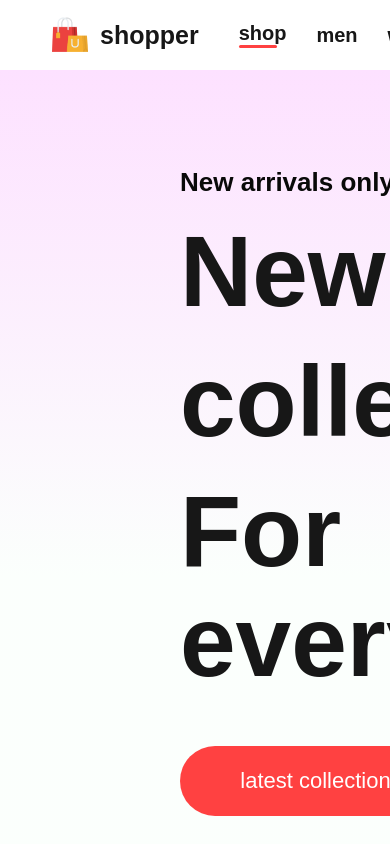
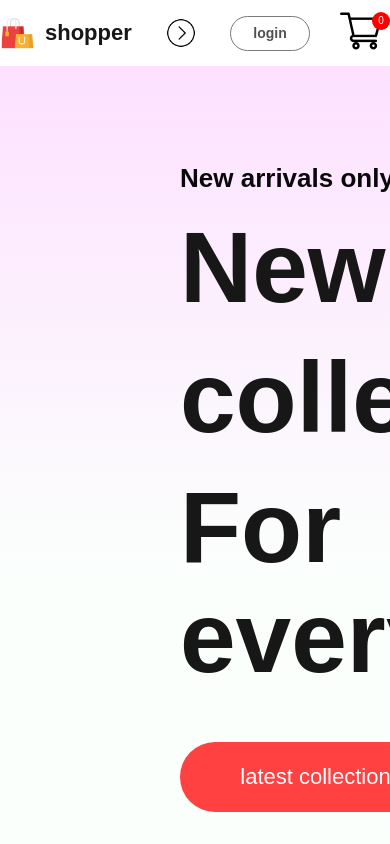
Before and after one commit to george827/E-commerce, a React (Create React App) app in the folder front-end/: page / in a window 390 px wide. Shown: the top 844 px of the page. Built offline with nearby package versions, Linux system fonts and the light colour scheme.

Commit message:
800 screen media

```diff
--- a/front-end/src/components/Navbar/Navbar.css
+++ b/front-end/src/components/Navbar/Navbar.css
@@ -3,6 +3,7 @@
     justify-content: space-between;
     padding: 16px;
     box-shadow: 0 1px 3px -2px black;
+    align-items: center;
 }
 
 .nav-logo {
@@ -75,6 +76,9 @@
     font-size: 20px;
     font-weight: 600;
 }
+.nav-dropdown {
+    display: none;
+}
 
 @media (max-width: 1280px) {
     .navbar {
@@ -109,3 +113,69 @@
     }
 
 }
+
+@media (max-width:1024px){
+    .navbar {
+        padding: 12px 30px;
+    }
+
+    .nav-logo img {
+        width: 35px;
+    }
+    .nav-logo p {
+        font-size: 22px;
+    }
+    .nav-menu {
+        gap: 25px;
+        font-size: 14px;
+    }
+    .nav-login-cart button {
+        width: 80px;
+        height: 35px;
+        font-size: 14px;
+    }
+
+    nav-login-cart img {
+        width: 30px;
+    }
+
+    .nav-cart-count {
+        width: 18px;
+        height: 18px;
+        font-size: 10px;
+        margin-top: -25px;
+        margin-left: -40px;
+    }
+}
+
+@media(max-width:800px) {
+    .navbar {
+        padding: 10px 0px;
+    }
+    .nav-dropdown {
+        display: block;
+        width: 30px;
+        height: 30px;
+        rotate: -90deg;
+        transition: all 0.5s ease-in-out;
+    }
+    .nav-menu {
+        position: absolute;
+        top: 50px;
+        display: none;
+        width: 100%;
+        height: 80px;
+        align-items: center;
+        background-color: #fff;
+        transition: all 0.5s ease-in-out;
+    }
+    .nav-menu-visible {
+        display: flex;
+        /* flex-direction: column; */
+        /* gap: 20px; */
+        /* padding-left: 50px; */
+    }
+    .nav-dropdown.open {
+        transform: rotate(90deg);
+    }
+}
--- a/front-end/src/components/Navbar/Navbar.jsx
+++ b/front-end/src/components/Navbar/Navbar.jsx
@@ -1,7 +1,8 @@
-import React, { useContext } from "react";
+import React, { useContext, useRef } from "react";
 import { useState } from "react";
 import "./Navbar.css";
 import Logo from "../assets/Frontend_Assets/logo.png";
+import nav_dropdown from "../assets/Frontend_Assets/nav_dropdown.png";
 import cart_icon from "../assets/Frontend_Assets/cart_icon.png";
 import { Link } from "react-router-dom";
 import { ShopContext } from "../../context/ShopContext";
@@ -9,13 +10,21 @@
 export const Navbar = () => {
   const [menu, setMenu] = useState("shop");
   const {cartCount} = useContext(ShopContext);
+  const menuRef = useRef();
+
+  const dropdown_toggle = (e) => {
+    menuRef.current.classList.toggle("nav-menu-visible");
+    e.target.classList.toggle("open");
+  }
+
   return (
     <div className="navbar">
       <div className="nav-logo">
         <img src={Logo} alt="logo"/>
         <p>shopper</p>
       </div>
-      <ul className="nav-menu">
+      <img onClick={dropdown_toggle} src={nav_dropdown} className="nav-dropdown" alt="" />
+      <ul ref={menuRef} className="nav-menu">
         <li onClick={()=> {setMenu("shop")}}>
         <Link to='/' className="nav-link">shop</Link>{menu==="shop"? <hr/> : <></>}
         </li>
```
